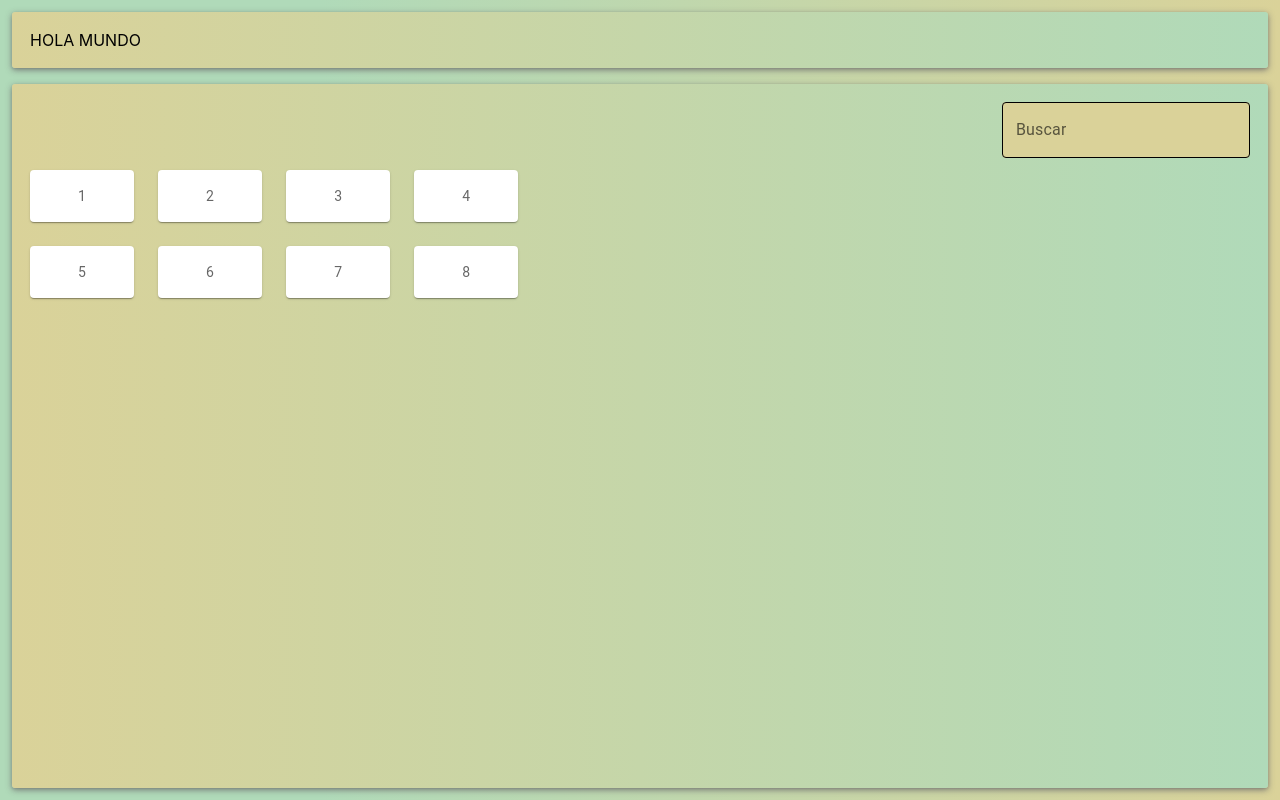
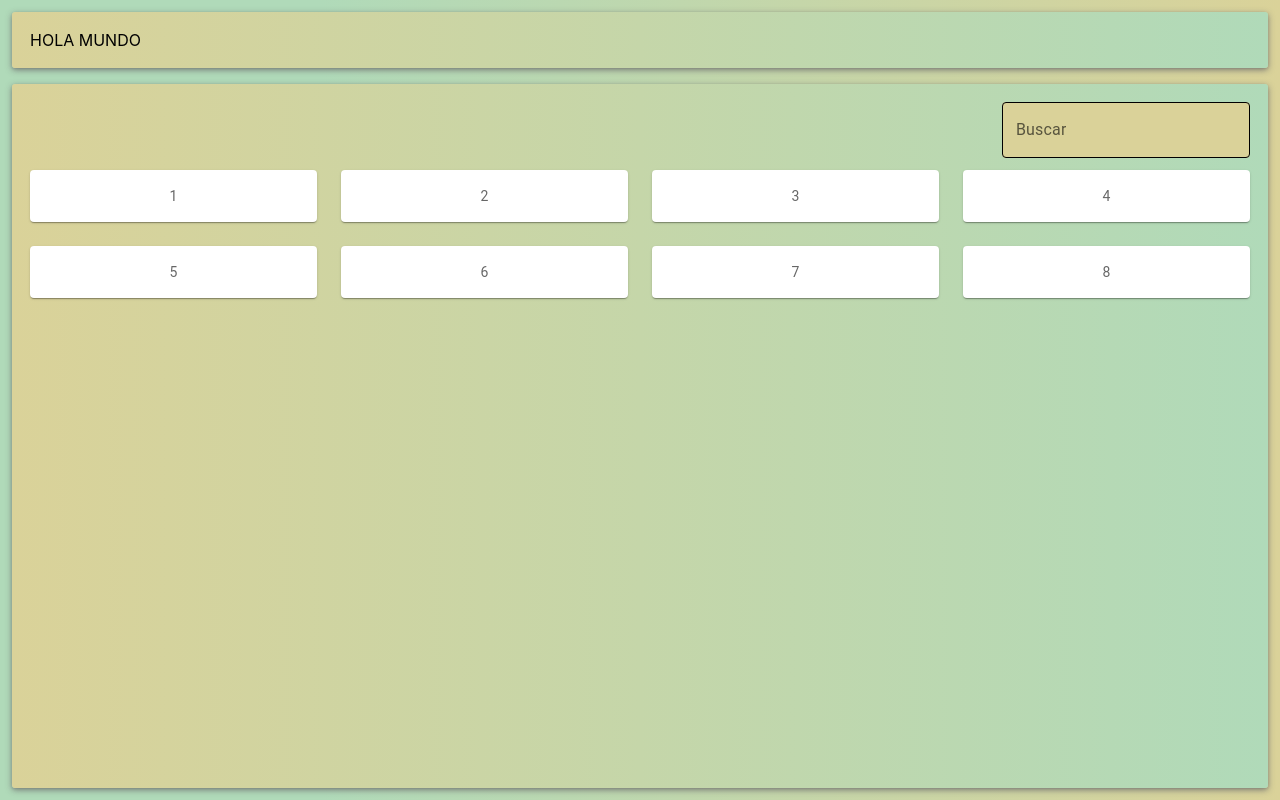
Before and after one commit to promandev/mobileshop, a React (Create React App) app: page / in a window 1280 px wide. Built offline with nearby package versions, Linux system fonts and the light colour scheme.

Commit message:
style fixed

```diff
--- a/src/components/containers/HomeContainer/HomeContainer.css
+++ b/src/components/containers/HomeContainer/HomeContainer.css
@@ -35,3 +35,6 @@
     display: flex;
     margin-top: 12px;
 }
+.HomeContainer-grid{
+    width: -webkit-fill-available;
+}
```
